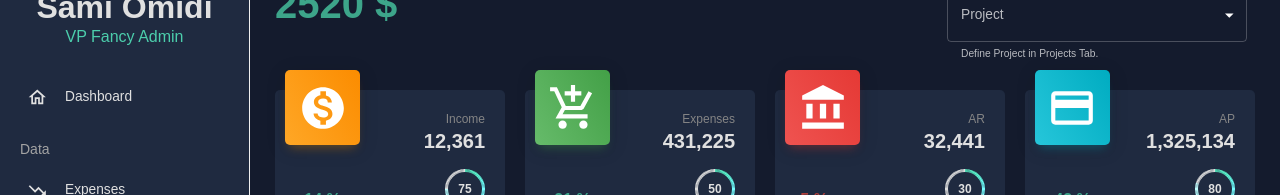
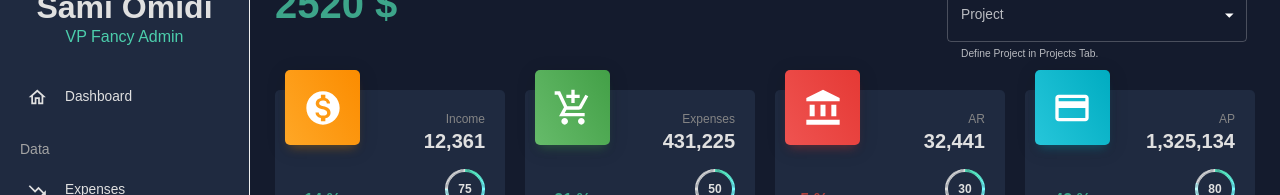
Before and after one commit to Samiomidi/cost-management, a Next.js app: page / in a window 1280 px wide. Shown: the part 202-397 px from the top of the page. Built offline with nearby package versions, Linux system fonts and the light colour scheme.

Commit message:
stat boxes got update

```diff
--- a/components/statBox/StatBox.js
+++ b/components/statBox/StatBox.js
@@ -1,4 +1,4 @@
-import { Box, Typography, useTheme, Tooltip, Fade } from "@mui/material";
+import { Box, Typography, useTheme, Tooltip, Fade, Icon } from "@mui/material";
 import { tokens } from "../../styles/theme";
 import ProgressCircle from "../ProgressCircle";
 import useMediaQuery from "@mui/material/useMediaQuery";
@@ -17,6 +17,7 @@ const StatBox = ({
   const theme = useTheme();
   const colors = tokens(theme.palette.mode);
   const isMobile = useMediaQuery("(max-width:600px)");
+
   return (
     <Box
       p="20px"
@@ -31,12 +32,12 @@ const StatBox = ({
     >
       <Box
         position="absolute"
-        width="75px"
-        height="75px"
+        width={isMobile ? "35px" : "75px"}
+        height={isMobile ? "35px" : "75px"}
         boxShadow={iconShadow}
         borderRadius="5px"
         left="10px"
-        top="-20px"
+        top={isMobile ? "-10px" : "-20px"}
         display="flex"
         justifyContent="center"
         alignItems="center"
--- a/components/statBox/StatBoxes.js
+++ b/components/statBox/StatBoxes.js
@@ -17,7 +17,7 @@ function StatBoxes({ data }) {
         subtitle={stat.subtitle}
         progress={stat.progress}
         change={stat.change}
-        icon={stat.icon}
+        icon={isMobile ? stat.icon("18px") : stat.icon("40px")}
         desc={stat.desc}
         iconBg={stat.iconBg}
         iconShadow={stat.iconShadow}
--- a/data/mockData.js
+++ b/data/mockData.js
@@ -11,7 +11,8 @@ export const mockDataStatBox = [
     subtitle: "Income",
     progress: "0.75",
     change: "+14",
-    icon: <MonetizationOnIcon sx={{ fontSize: "50px" }} />,
+    icon: (iconSize) => <MonetizationOnIcon sx={{ fontSize: iconSize }} />,
+    iconSize: "",
     desc: "",
     iconBg: "linear-gradient(60deg, #ffa726, #fb8c00)",
     iconShadow:
@@ -22,7 +23,9 @@ export const mockDataStatBox = [
     subtitle: "Expenses",
     progress: "0.50",
     change: "+21",
-    icon: <AddShoppingCartSharpIcon sx={{ fontSize: "50px" }} />,
+    icon: (iconSize) => (
+      <AddShoppingCartSharpIcon sx={{ fontSize: iconSize }} />
+    ),
     desc: "",
     iconBg: "linear-gradient(60deg, #66bb6a, #43a047)",
     iconShadow:
@@ -33,12 +36,7 @@ export const mockDataStatBox = [
     subtitle: "AR",
     progress: "0.30",
     change: "-5",
-    icon: (
-      <AccountBalanceIcon
-        sx={{ fontSize: "50px" }}
-        // sx={{ color: colors.secondary[600], fontSize: "26px" }}
-      />
-    ),
+    icon: (iconSize) => <AccountBalanceIcon sx={{ fontSize: iconSize }} />,
     desc: "Accounts receivable (AR) are funds the company expects to receive from customers and partners. AR is listed as a current asset on the balance sheet.",
     iconBg: "linear-gradient(60deg, #ef5350, #e53935)",
     iconShadow:
@@ -49,7 +47,7 @@ export const mockDataStatBox = [
     subtitle: "AP",
     progress: "0.80",
     change: "+43",
-    icon: <CreditCardIcon sx={{ fontSize: "50px" }} />,
+    icon: (iconSize) => <CreditCardIcon sx={{ fontSize: iconSize }} />,
     desc: "A company’s accounts payable (AP) ledger lists its short-term liabilities — obligations for items purchased from suppliers, for example, and money owed to creditors.",
     iconBg: "linear-gradient(60deg, #26c6da, #00acc1)",
     iconShadow:
```
